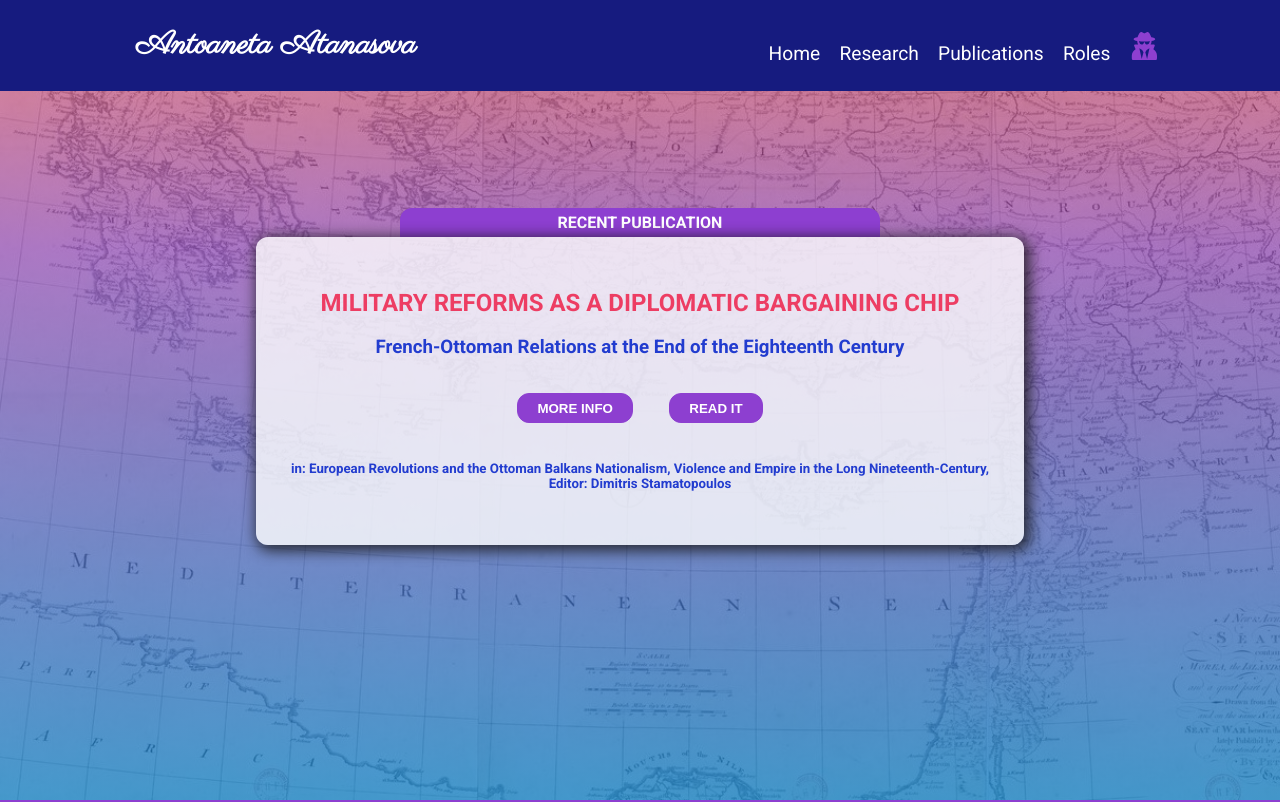
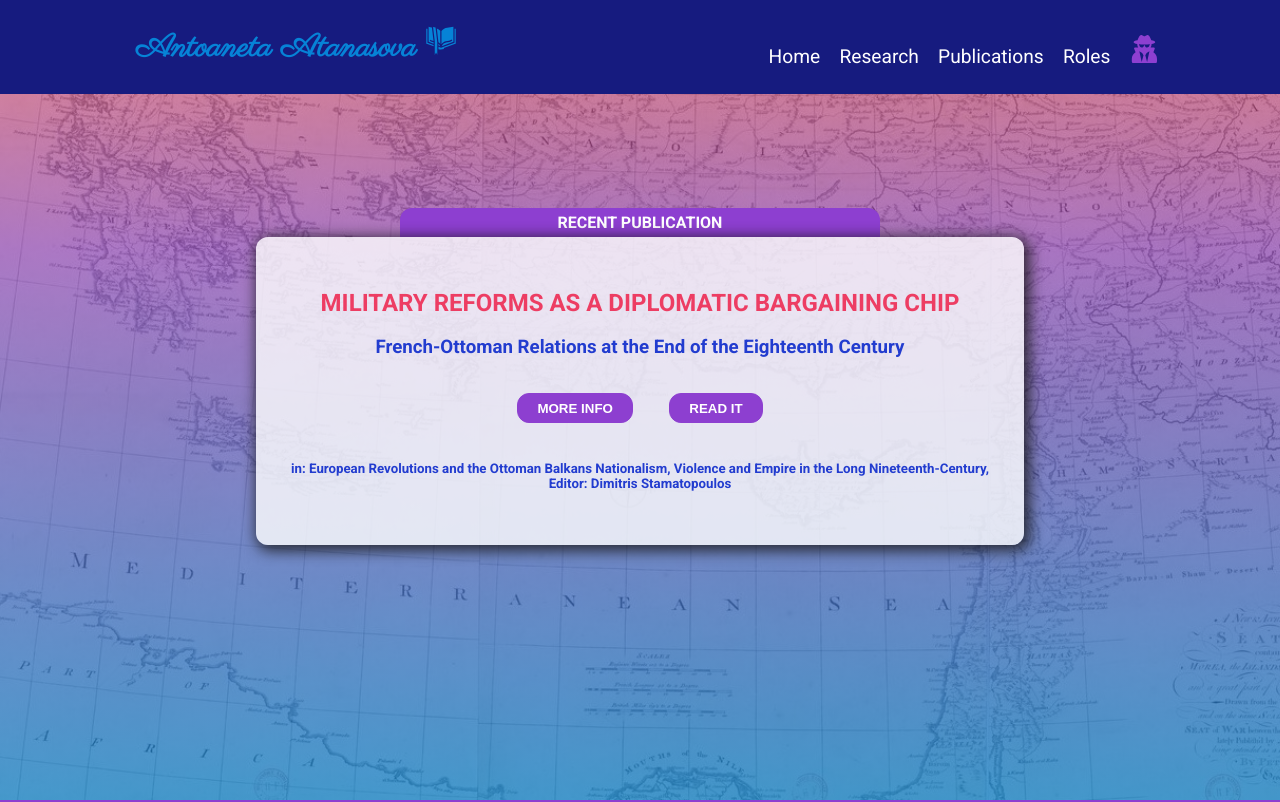
Before and after one commit to antoanetatanasova/personal-site, a React (Create React App) app: page / in a window 1280 px wide. Shown: the top 802 px of the page. Built offline with nearby package versions, Linux system fonts and the light colour scheme; no server answers.

Commit message:
logo book icon added

```diff
--- a/src/components/Logo/Logo.js
+++ b/src/components/Logo/Logo.js
@@ -1,11 +1,12 @@
 import style from './Logo.module.css';
+import {GiBookmarklet} from 'react-icons/gi'
 
 const Logo = () => {
     const siteTitle = "Antoaneta Atanasova";
 
     return (
         <>
-            <h1 className={style.logo}><a href='/'>{siteTitle}</a></h1>
+            <h1 className={style.logo}><a style={{"color": "#0683D7"}} href='/'>{siteTitle} <GiBookmarklet /></a></h1>
         </>
     );
 }
--- a/src/components/Logo/Logo.module.css
+++ b/src/components/Logo/Logo.module.css
@@ -1,6 +1,6 @@
 .logo {
     font-family: 'Parisienne', cursive;
-    color: white;
+    color: #0683D7;
     text-align: center;
     margin: 0px;
     margin-left: 7rem;
```
